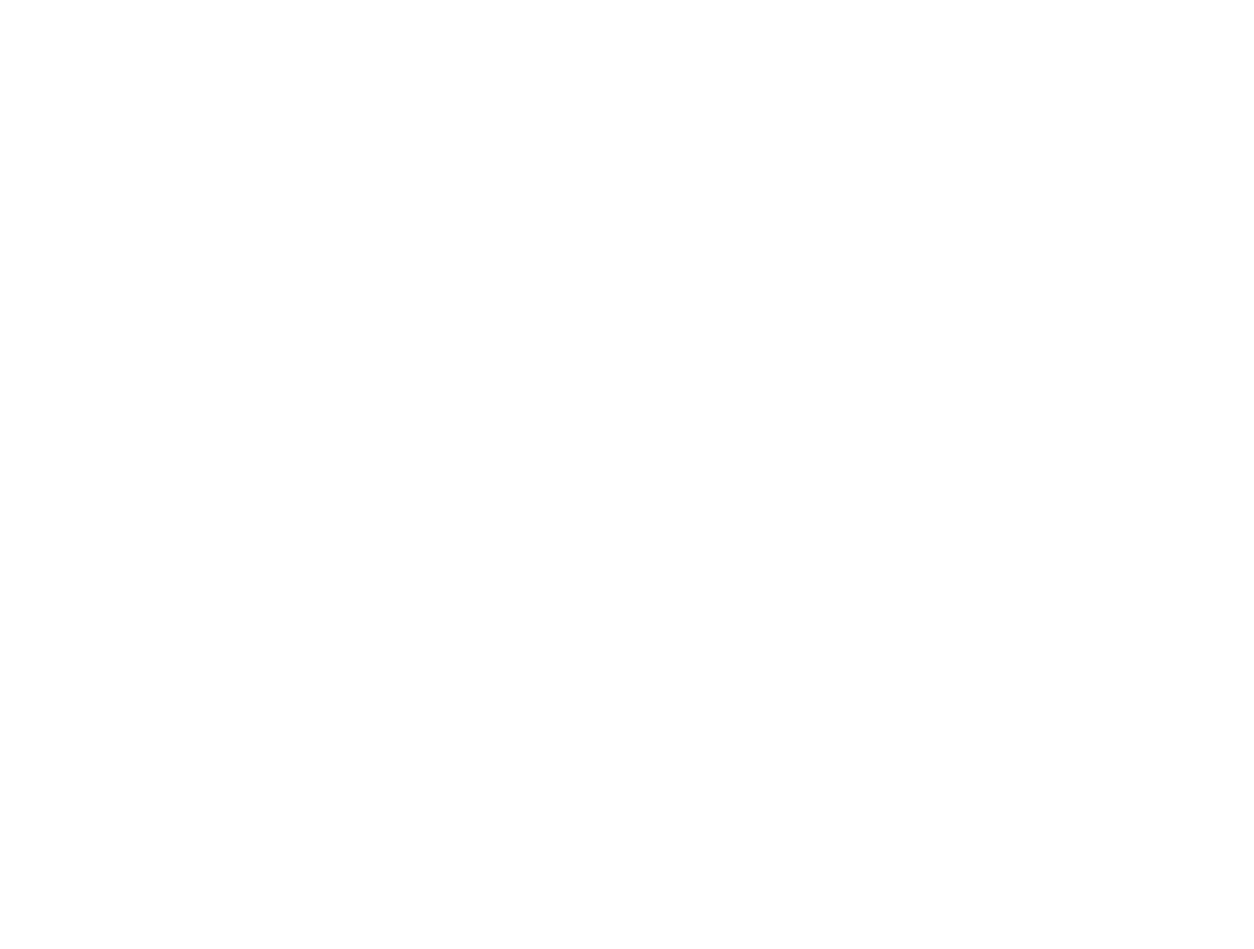
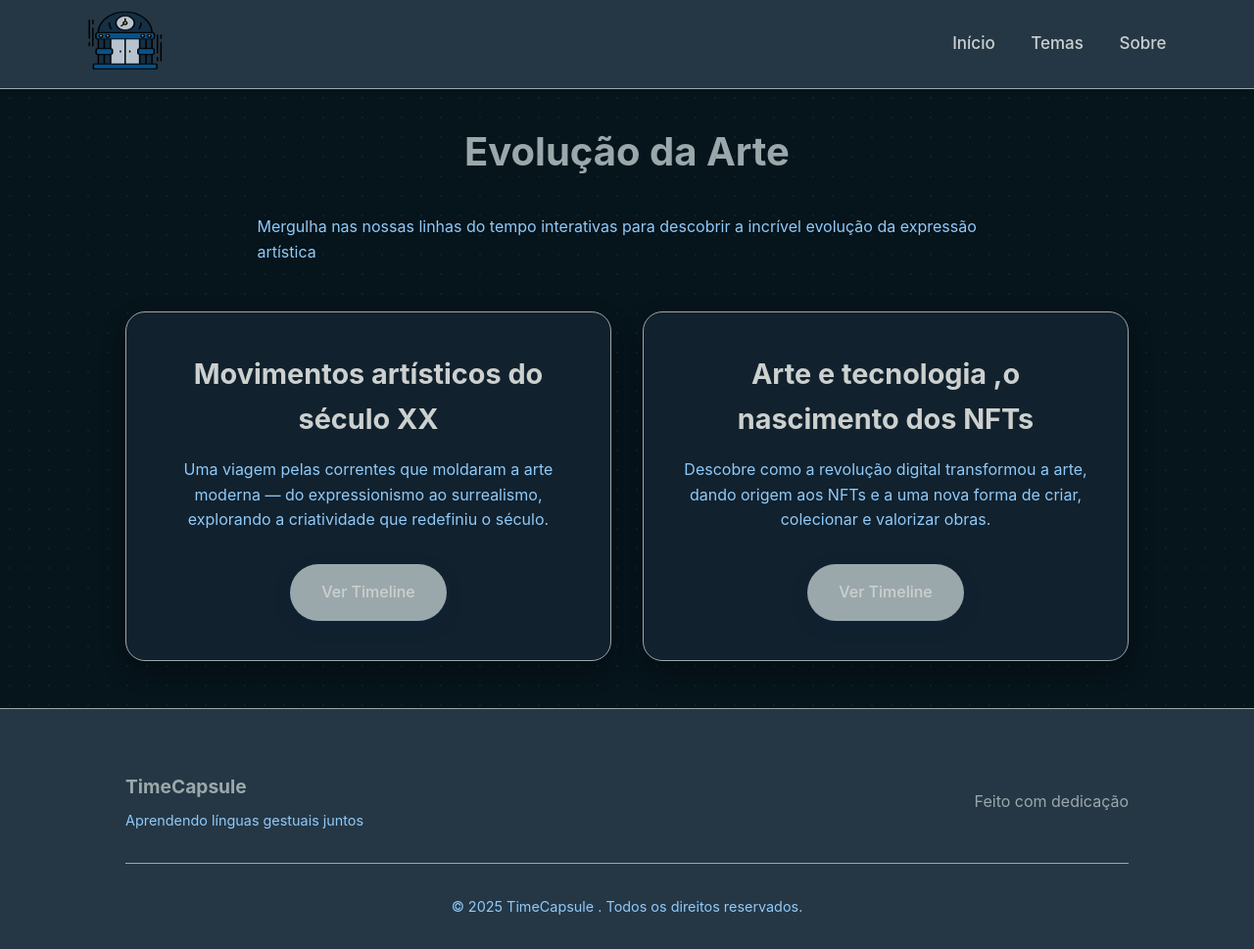
Before and after one commit to GuilhermeFreitas2008/TimeCapsule, a plain HTML site: page themes/art.html in a window 1280 px wide. Shown: the whole page at 98% size. Before the commit the page ends 800 px from the top, so only its background shows below. Drawn offline with Linux system fonts and the light colour scheme.

Commit message:
Criação do tema Arte

```diff
--- a/css/art.css
+++ b/css/art.css
@@ -0,0 +1,235 @@
+:root {
+    --background-color: #06141B;      /* Darkest - main background */
+    --card-background: #11212D;       /* Second darkest - card backgrounds */
+    --background-light: #253745;      /* Third darkest - secondary backgrounds */
+    --accent-dark: #4A5C6A;          /* Medium - darker accents */
+    --accent-color: #9BA8AB;         /* Light - primary accent */
+    --text-light: #CCD0CF;           /* Lightest - main text */
+    --text-color: #CCD0CF;           /* Same as text-light for consistency */
+    --primary-color: #06141B;        /* Same as background for consistency */
+    --secondary-color: #11212D;      /* Same as card-background */
+    --tertiary-color: #253745;       /* Same as background-light */
+    --accent-light: #90CAF9;         /* Lighter blue for hover states */
+}
+
+* {
+    margin: 0;
+    padding: 0;
+    box-sizing: border-box;
+    scroll-margin-top: 2rem; /* Ajuda com links de ancoragem */
+    transition: all 0.3s cubic-bezier(0.4, 0, 0.2, 1);
+}
+.tech-page::before {
+    content: '';
+    position: absolute;
+    width: 100%;
+    height: 81%;
+    background-image: radial-gradient( #4A5C6A 0.9px, transparent 0.9px);
+    background-size: 20px 20px;
+    opacity: 0.15;
+    pointer-events: none;
+    margin-top: 90px;
+}
+
+body {
+    background-color: var(--background-color);
+    color: var(--text-light);
+    font-family: 'Inter', -apple-system, BlinkMacSystemFont, 'Segoe UI', Roboto, Oxygen, Ubuntu, Cantarell, sans-serif;
+    margin: 0;
+    padding: 0;
+    min-height: 100vh;
+    display: flex;
+    flex-direction: column;
+}
+
+/* Fundo pontilhado (igual ao index) */
+body::before {
+    content: '';
+    position: absolute;
+    width: 100%;
+    height: 100%;
+    background-image: radial-gradient(#4A5C6A 0.9px, transparent 0.9px);
+    background-size: 20px 20px;
+    opacity: 0.15;
+    pointer-events: none;
+    z-index: 0;
+}
+
+
+/* Header Styles */
+header {
+    z-index: 1000;
+    display: flex;
+    justify-content: space-between;
+    align-items: center;
+    padding: 0.7rem 7%;
+    background-color: var(--background-light);
+    border-bottom: 1px solid var(--accent-color);
+}
+
+.logo img {
+    width: 76px;
+    height: 60px;
+}
+
+nav a {
+    margin-left: 2rem;
+    text-decoration: none;
+    color: var(--text-light);
+    font-weight: 500;
+    font-size: 17px;
+}
+
+nav a:hover {
+    color: var(--accent-color);
+}
+
+h1.titulo {
+    text-align: center;
+    margin: 2rem 0;
+    font-size: 2.5rem;
+    color: var(--accent-color);
+}
+
+.frase-resumo {
+    color: var(--accent-light);
+    max-width: 755px;
+    margin: 0  auto;
+}
+
+/* Introdução da página */
+.intro-section {
+    text-align: center;
+    padding: 5rem 10% 3rem;
+    position: relative;
+    z-index: 10;
+}
+
+.intro-section h1 {
+    font-size: 3rem;
+    color: var(--accent-color);
+    margin-bottom: 1rem;
+}
+
+.intro-section .intro-text {
+    font-size: 1.1rem;
+    color: var(--accent-light);
+    max-width: 700px;
+    margin: 0 auto;
+}
+
+/* Cards de tópicos */
+.subtopics {
+    display: grid;
+    grid-template-columns: repeat(auto-fit, minmax(330px, 1fr));
+    gap: 2rem;
+    padding: 3rem 10%;
+    position: relative;
+    z-index: 10;
+}
+
+.card {
+    background-color: var(--card-background);
+    border: 1px solid var(--accent-color);
+    border-radius: 20px;
+    padding: 2.5rem;
+    text-align: center;
+    box-shadow: 0 10px 25px rgba(0, 0, 0, 0.3);
+    transition: transform 0.3s cubic-bezier(0.4, 0, 0.2, 1),
+                box-shadow 0.3s cubic-bezier(0.4, 0, 0.2, 1);
+}
+
+.card:hover {
+    transform: scale(1.05);
+    box-shadow: 0 12px 35px rgba(0, 0, 0, 0.4);
+}
+
+.card h2 {
+    color: var(--text-light);
+    font-size: 1.8rem;
+    margin-bottom: 1rem;
+}
+
+.card p {
+    color: var(--accent-light);
+    font-size: 1rem;
+    margin-bottom: 2rem;
+    line-height: 1.6;
+}
+
+/* Botões */
+.btn {
+    display: inline-block;
+    padding: 1rem 2rem;
+    border-radius: 50px;
+    background-color: var(--accent-color);
+    color: var(--text-light);
+    text-decoration: none;
+    font-weight: 500;
+    transition: all 0.2s;
+}
+
+.btn:hover {
+    background-color: var(--accent-light);
+    color: var(--primary-color);
+    transform: translateY(-2px);
+}
+
+/* Footer */
+footer {
+    background: var(--background-light);
+    padding: 4rem 10% 2rem;
+    border-top: 1px solid var(--accent-color);
+}
+
+.footer-content {
+    display: flex;
+    justify-content: space-between;
+    align-items: center;
+    margin-bottom: 2rem;
+}
+
+.footer-logo span {
+    color: var(--accent-color);
+    font-weight: 700;
+    font-size: 1.2rem;
+}
+
+.footer-logo p {
+    color: var(--accent-light);
+    font-size: 0.9rem;
+    margin-top: 0.5rem;
+}
+
+.footer-love {
+    color: var(--accent-color);
+}
+
+.copyright {
+    text-align: center;
+    color: var(--accent-light);
+    font-size: 0.9rem;
+    padding-top: 2rem;
+    border-top: 1px solid var(--accent-color);
+}
+/* Responsividade */
+@media (max-width: 768px) {
+    .intro-section h1 {
+        font-size: 2.3rem;
+    }
+
+    .card {
+        padding: 2rem;
+    }
+
+    .btn {
+        padding: 0.9rem 1.6rem;
+        font-size: 0.95rem;
+    }
+
+    .footer-content {
+        flex-direction: column;
+        text-align: center;
+        gap: 1rem;
+    }
+}
--- a/themes/art.html
+++ b/themes/art.html
@@ -0,0 +1,55 @@
+<!DOCTYPE html>
+<html lang="pt">
+<head>
+  <meta charset="UTF-8">
+  <meta name="viewport" content="width=device-width, initial-scale=1.0">
+  <title>Arte</title>
+  <link rel="stylesheet" href="../css/global.css">
+  <link rel="stylesheet" href="../css/art.css">
+</head>
+<body class="tech-page">
+  <header>
+        <div class="logo">
+            <img src="../images/01.png" alt="Logo TimeCapsule">
+        </div>
+         <nav>
+            <a href="../index.html">Início</a>
+            <a href="../index.html#temas">Temas</a>
+            <a href="about.html">Sobre</a>
+        </nav>
+
+    </header>
+
+  <main>
+    <h1 class="titulo"> Evolução da Arte</h2>
+         <p class="frase-resumo">Mergulha nas nossas linhas do tempo interativas para descobrir a incrível evolução da expressão artística</p>
+    <section class="subtopics">
+      <div class="card">
+        <h2>Movimentos artísticos do século XX</h2>
+        <p>Uma viagem pelas correntes que moldaram a arte moderna — do expressionismo ao surrealismo, explorando a criatividade que redefiniu o século.</p>
+        <a href="internet.html" class="btn">Ver Timeline</a>
+      </div>
+
+      <div class="card">
+        <h2>Arte e tecnologia ,o nascimento dos NFTs</h2>
+        <p>Descobre como a revolução digital transformou a arte, dando origem aos NFTs e a uma nova forma de criar, colecionar e valorizar obras.</p>
+        <a href="smartphones.html" class="btn">Ver Timeline</a>
+      </div>
+    </section>
+  </main>
+
+  <footer>
+        <div class="footer-content">
+            <div class="footer-logo">
+                <span>TimeCapsule
+
+                </span>
+                <p>Aprendendo línguas gestuais juntos</p>
+            </div>
+            <p class="footer-love">Feito com dedicação</p>
+        </div>
+        <p class="copyright">© 2025 TimeCapsule
+. Todos os direitos reservados.</p>
+    </footer>
+</body>
+</html>
```
Also changed, not shown: index.html (+2 -2 lines).
